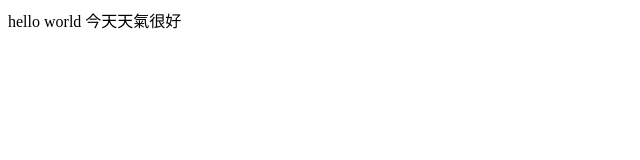
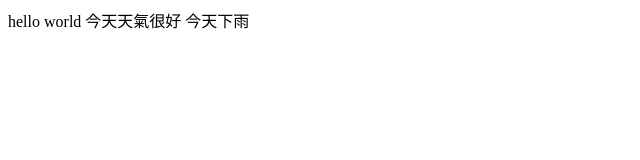
Before and after one commit to yaaaan0/ict, a plain HTML site: page index.html in a window 1280 px wide. Shown: the full height of the page, 0-640 px from the left. Drawn offline with Linux system fonts and the light colour scheme.

Commit message:
修改文字

```diff
--- a/index.html
+++ b/index.html
@@ -6,6 +6,6 @@
     <title>Document</title>
   </head>
   <body>
-    hello world 今天天氣很好
+    hello world 今天天氣很好 今天下雨
   </body>
 </html>
```
